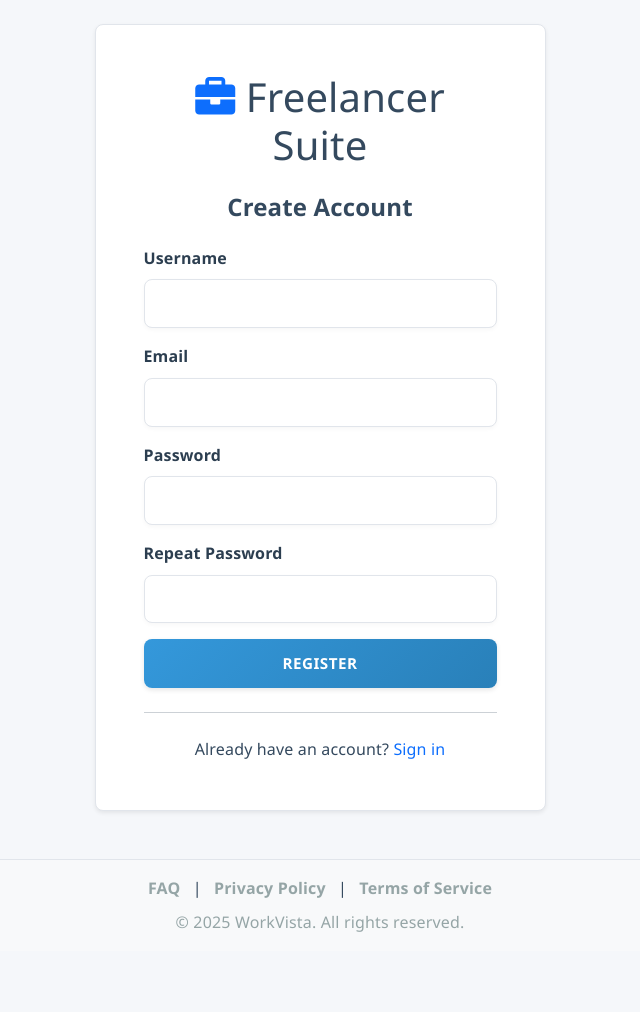
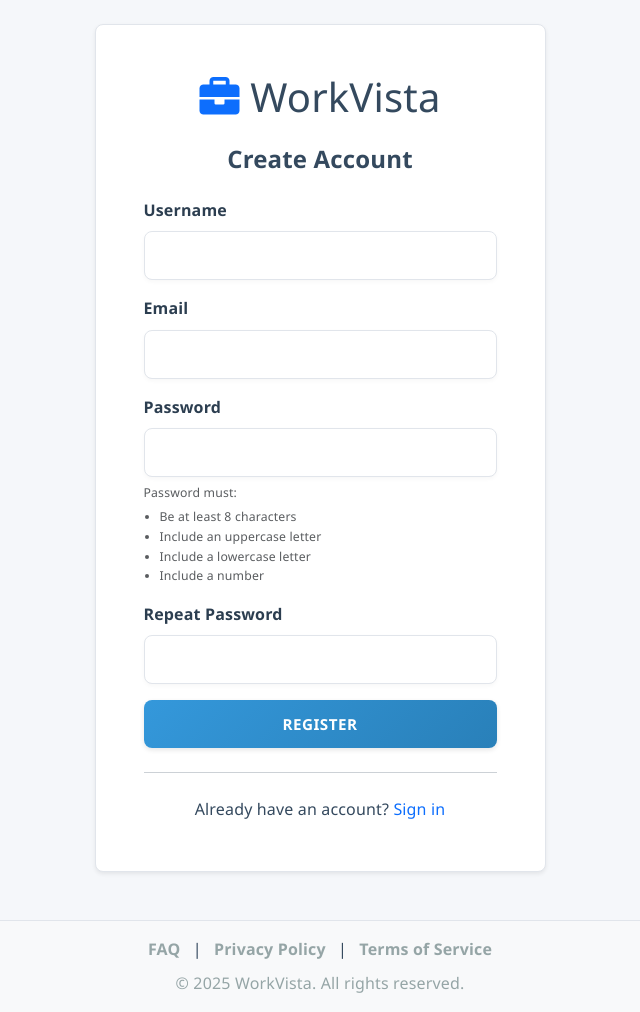
Before and after one commit to Gabangxa/FreelanceDash1, a Flask app: page /auth/register in a window 1280 px wide. Shown: the whole page, without its empty margins (320-960 px from the left). Before the commit the page ends 932 px from the top, so only its background shows below. Run offline with Flask 3, Linux system fonts and the light colour scheme.

Commit message:
Update registration page with improved password requirements and branding
Replit-Commit-Author: Agent
Replit-Commit-Session-Id: 78481db4-9054-4233-8335-f685c1347f5e
Replit-Commit-Screenshot-Url: https://storage.googleapis.com/screenshot-production-us-central1/088f28d3-b1d1-446b-8e43-af70b6701115/63beb749-0b31-41dd-9dc8-86c902371a2e.jpg

```diff
--- a/templates/auth/register.html
+++ b/templates/auth/register.html
@@ -1,6 +1,6 @@
 {% extends "base.html" %}
 
-{% block title %}Register - Freelancer Suite{% endblock %}
+{% block title %}Register - WorkVista{% endblock %}
 
 {% block content %}
 <div class="row justify-content-center">
@@ -9,7 +9,7 @@
             <div class="card-body p-5">
                 <h1 class="text-center mb-4">
                     <i class="fas fa-briefcase text-primary"></i>
-                    Freelancer Suite
+                    WorkVista
                 </h1>
                 <h4 class="card-title text-center mb-4">Create Account</h4>
                 <form method="POST" action="{{ url_for('auth.register') }}" novalidate>
@@ -30,10 +30,19 @@
                     </div>
                     <div class="mb-3">
                         {{ form.password.label(class="form-label") }}
-                        {{ form.password(class="form-control" + (" is-invalid" if form.password.errors else "")) }}
+                        {{ form.password(class="form-control" + (" is-invalid" if form.password.errors else ""), autocomplete="new-password") }}
                         {% for error in form.password.errors %}
                             <div class="invalid-feedback">{{ error }}</div>
                         {% endfor %}
+                        <div class="form-text mt-1">
+                            <small class="text-muted">Password must:</small>
+                            <ul class="password-requirements mb-0 ps-3 mt-1">
+                                <li class="small"><span id="req-length" class="text-muted">Be at least 8 characters</span></li>
+                                <li class="small"><span id="req-uppercase" class="text-muted">Include an uppercase letter</span></li>
+                                <li class="small"><span id="req-lowercase" class="text-muted">Include a lowercase letter</span></li>
+                                <li class="small"><span id="req-number" class="text-muted">Include a number</span></li>
+                            </ul>
+                        </div>
                     </div>
                     <div class="mb-3">
                         {{ form.password2.label(class="form-label") }}
@@ -56,3 +65,47 @@
     </div>
 </div>
 {% endblock %}
+
+{% block scripts %}
+<script>
+    document.addEventListener('DOMContentLoaded', function() {
+        const passwordField = document.querySelector('input[name="password"]');
+        if (passwordField) {
+            passwordField.addEventListener('input', function() {
+                const password = this.value;
+
+                // Check requirements
+                const lengthValid = password.length >= 8;
+                const uppercaseValid = /[A-Z]/.test(password);
+                const lowercaseValid = /[a-z]/.test(password);
+                const numberValid = /[0-9]/.test(password);
+
+                // Update UI feedback
+                updateRequirement('req-length', lengthValid);
+                updateRequirement('req-uppercase', uppercaseValid);
+                updateRequirement('req-lowercase', lowercaseValid);
+                updateRequirement('req-number', numberValid);
+            });
+        }
+
+        function updateRequirement(id, isValid) {
+            const element = document.getElementById(id);
+            if (element) {
+                if (isValid) {
+                    element.classList.remove('text-muted');
+                    element.classList.add('text-success');
+                    // Only add the check icon if it doesn't already exist
+                    if (!element.innerHTML.includes('fa-check')) {
+                        element.innerHTML = '<i class="fas fa-check me-1"></i>' + element.textContent;
+                    }
+                } else {
+                    element.classList.remove('text-success');
+                    element.classList.add('text-muted');
+                    // Remove check icon if it exists
+                    element.innerHTML = element.innerHTML.replace(/<i class="fas fa-check me-1"><\/i>/, '');
+                }
+            }
+        }
+    });
+</script>
+{% endblock %}
```
